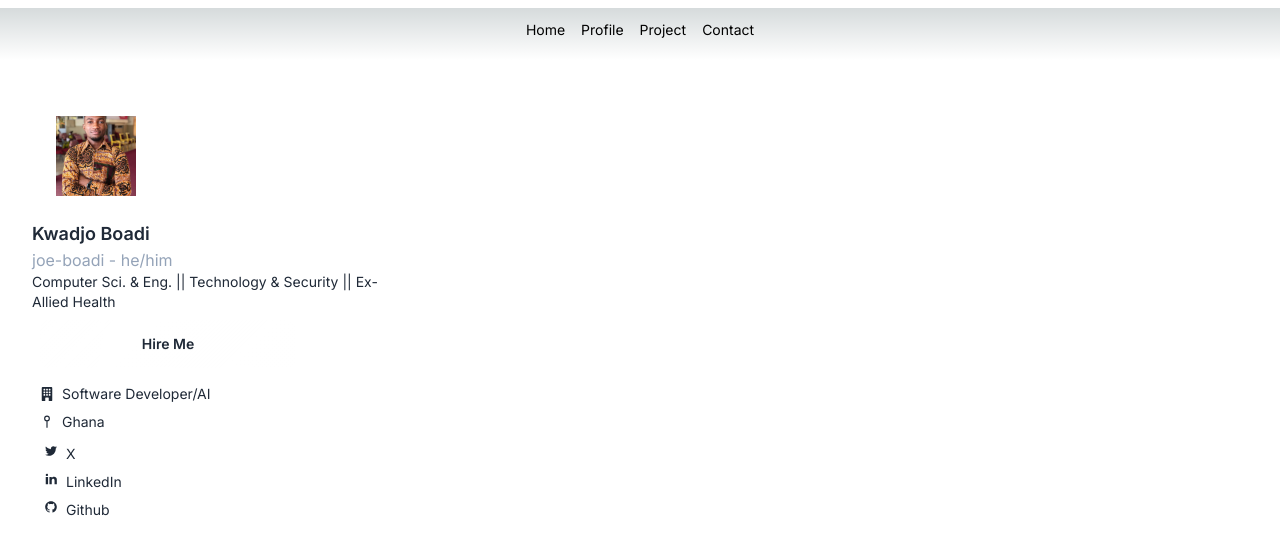
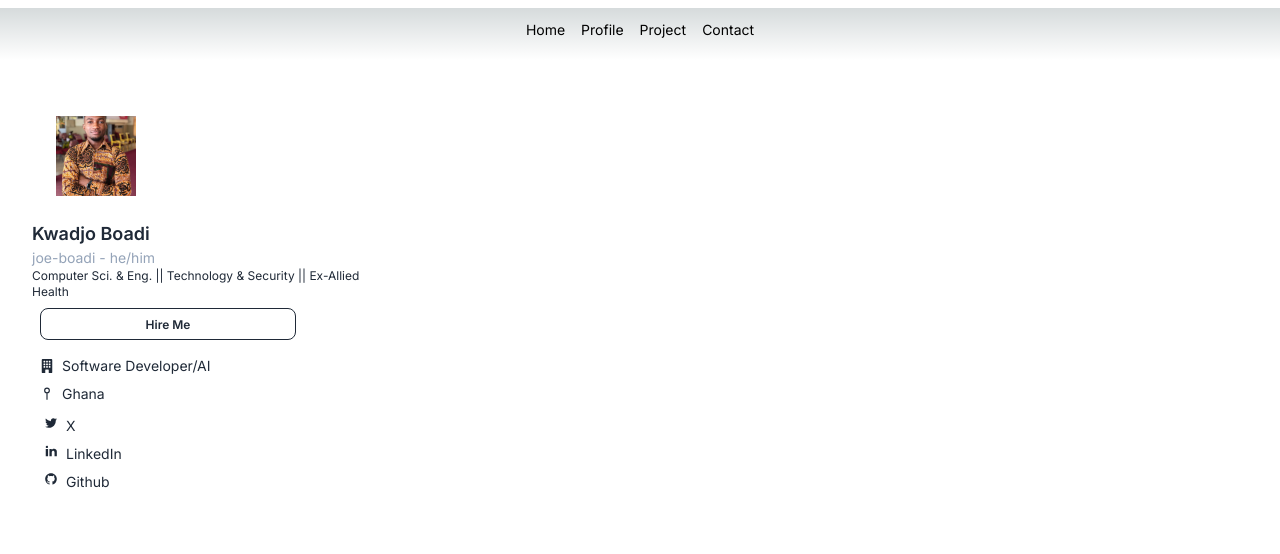
Before and after one commit to joe-boadi/my-portfolio, a Next.js app: page / in a window 1280 px wide. Shown: the top 554 px of the page. Built offline with nearby package versions, Linux system fonts and the light colour scheme.

Commit message:
Style and move the file

```diff
--- a/app/Components/Sidebar.tsx
+++ b/app/Components/Sidebar.tsx
@@ -7,7 +7,7 @@ export default function Sidebar() {
             <div className="max-w-md mb-4">
                 <div>
                     <div className="avatar rounded-badge">
-                        <div className="rounded-sm border-bg-accent m-4 p-2 w-24">
+                        <div className="rounded-lg border-bg-accent m-4 p-2 w-24">
                             <Image
                                 // className="rounded-sm border-bg-accent m-4 p-2 w-24"
                                 src="/images/KBM-headshot.jpg"
@@ -19,11 +19,11 @@ export default function Sidebar() {
                         </div>
                     </div>
                     <h2 className="text-lg font-semibold">Kwadjo Boadi</h2>
-                    <h3 className="text-slate-400">joe-boadi - he/him</h3>
-                    <p className="text-sm">
+                    <h3 className="text-slate-400 text-sm">joe-boadi - he/him</h3>
+                    <p className="text-xs">
                         Computer Sci. & Eng. || Technology & Security || Ex-Allied Health
                     </p>
-                    <button className="btn btn-outline btn-wide glass text-sm m-2 p-2 rounded-lg">Hire Me</button>
+                    <button className="btn btn-outline btn-wide btn-sm text-xs m-2 p-2 rounded-lg">Hire Me</button>
                 </div>
                 {/*Experience, Location, status & "Hire me" button*/}
                 <div className="m-0 p-1 text-sm">
```
